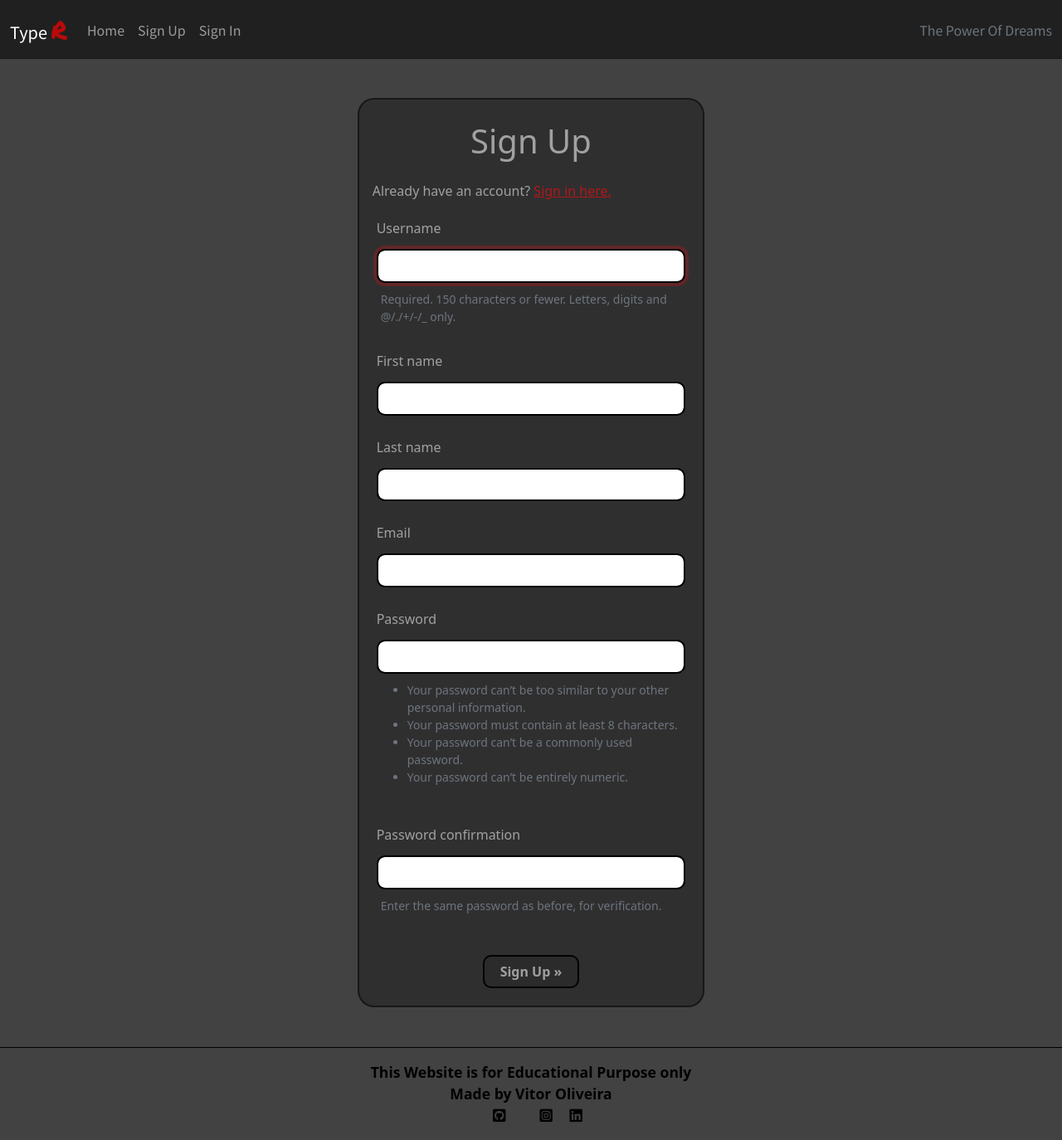
After one commit to b1ndark/project4, a Django app: template profiles/templates/profiles/signup.html in a window 1280 px wide. The commit adds this page. Shown: the whole page at 83% size. Run offline with Django 3.2, Linux system fonts and the light colour scheme; the template is opened without the code that fills it: values that come from a table or form of the project are taken from there, others are empty; some libraries are stand-ins or nearby versions.

Commit message:
add custom signup form, fixed navbar, update signup links

```diff
--- a/profiles/forms.py
+++ b/profiles/forms.py
@@ -1,5 +1,7 @@
 from django import forms
 from .models import UserProfile
+from django.contrib.auth.forms import UserCreationForm
+from django.contrib.auth.models import User
 
 
 class ProfileForm(forms.ModelForm):
@@ -16,3 +18,14 @@ class ProfileForm(forms.ModelForm):
             'country': 'Country',
             'postcode': 'Postcode'
         }
+
+
+class SignupForm(UserCreationForm):
+    first_name = forms.CharField(required=False)
+    last_name = forms.CharField(required=False)
+    email = forms.EmailField(required=True)
+
+    class Meta:
+        model = User
+        fields = ['username', 'first_name', 'last_name',
+                  'email', 'password1', 'password2']
--- /dev/null
+++ b/profiles/templates/profiles/signup.html
@@ -0,0 +1,39 @@
+{% extends "base.html" %}
+
+{% load i18n %}
+
+{% block head_title %}{% trans "Signup" %}{% endblock head_title %}
+
+{% load crispy_forms_tags %}
+
+{% block content %}
+<!--            Log Out Page            -->
+<div class="container-fluid">
+    <div class="row">
+        <div class="col-sm-12 col-md-8 col-lg-6 col-xl-4 mt-5 mb-5">
+            <div class="row card-body card">
+                <!--            Title            -->
+                <h1 class="pb-3 text-center">{% trans "Sign Up" %}</h1>
+
+                <!--            If already has a Login           -->
+                <p>Already have an account? <a href="{% url 'account_login' %}" class="a-red">Sign in here.</a></p>
+
+                <!--            Sign Up Form            -->
+                <div class="account-form">
+                    <form class="signup" id="signup_form" method="post" action="{% url 'account_signup' %}">
+                        {% csrf_token %}
+                        {{ form|crispy }}
+                        {% if redirect_field_value %}
+                        <input type="hidden" name="{{ redirect_field_name }}" value="{{ redirect_field_value }}" />
+                        {% endif %}
+                        <div class="btn-display">
+                            <button type="submit" class="btn btn-signup">{% trans "Sign Up" %} &raquo;</button>
+                        </div>
+                    </form>
+                </div>
+            </div>
+        </div>
+    </div>
+</div>
+
+{% endblock content %}
--- a/profiles/urls.py
+++ b/profiles/urls.py
@@ -1,8 +1,9 @@
-from django.urls import path
+from django.urls import path, include
 from . import views
 from .views import UserProfiles
 
 
 urlpatterns = [
-    path("<slug:user>/", UserProfiles.as_view(), name="profile"),
+    path("<int:user>/", UserProfiles.as_view(), name="profile"),
+    path("signup/", views.signup, name="signup"),
 ]
--- a/static/css/style.css
+++ b/static/css/style.css
@@ -26,6 +26,7 @@ body {
 }
 
 main {
+    margin-top: 70px;
     flex: 1 0 auto;
     background-color: var(--background);
 }
@@ -36,6 +37,11 @@ h1 {
 }
 
 /************************** Nav Bar **************************/
+
+.navbar {
+    position: fixed;
+    width: 100%;
+}
 
 .navbar-dark {
     background-color: var(--nav);
@@ -114,6 +120,7 @@ h1 {
 }
 
 .card {
+    position: static;
     border: 2px solid var(--nav);;
     border-radius: 20px;
     background-color: var(--posts-background);
--- a/templates/allauth/account/login.html
+++ b/templates/allauth/account/login.html
@@ -18,7 +18,7 @@
 
                 <!--            If already has login            -->
                 <p>{% blocktrans %}If you have not created an account yet,
-                <a href="{{ signup_url }}" class="a-red">Please register here.</a>{% endblocktrans %}</p>
+                <a href="../../profiles/signup" class="a-red">Please register here.</a>{% endblocktrans %}</p>
                 <div class="account-form">
                     <form class="login" method="POST" action="{% url 'account_login' %}">
                         {% csrf_token %}
--- a/templates/includes/header.html
+++ b/templates/includes/header.html
@@ -47,7 +47,7 @@
         </li>
         {% else %}
         <li class="nav-item">
-          <a class="nav-link" href="{% url 'account_signup' %}">Sign Up</a>
+          <a class="nav-link" href="../../../profiles/signup">Sign Up</a>
         </li>
         <li class="nav-item">
           <a class="nav-link" href="{% url 'account_login' %}">Sign In</a>
```
Also changed, not shown: profiles/views.py (+16 -2 lines).
